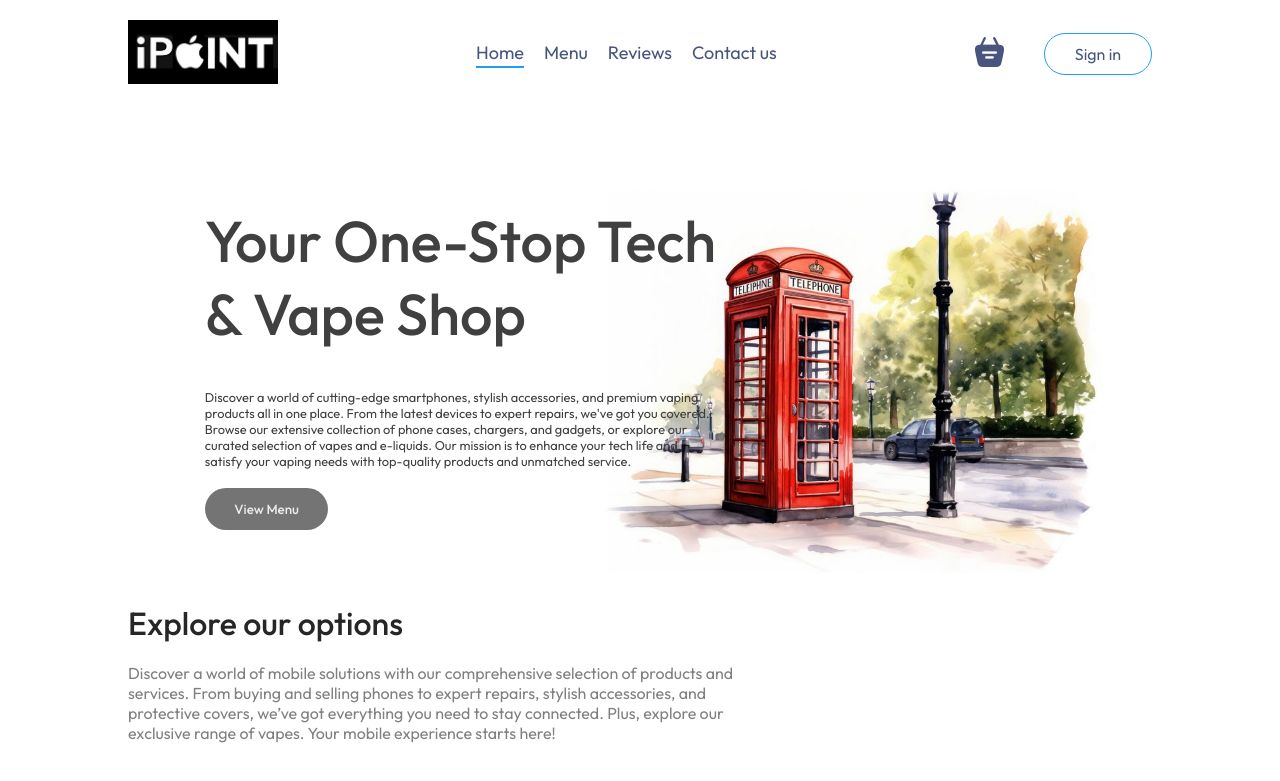
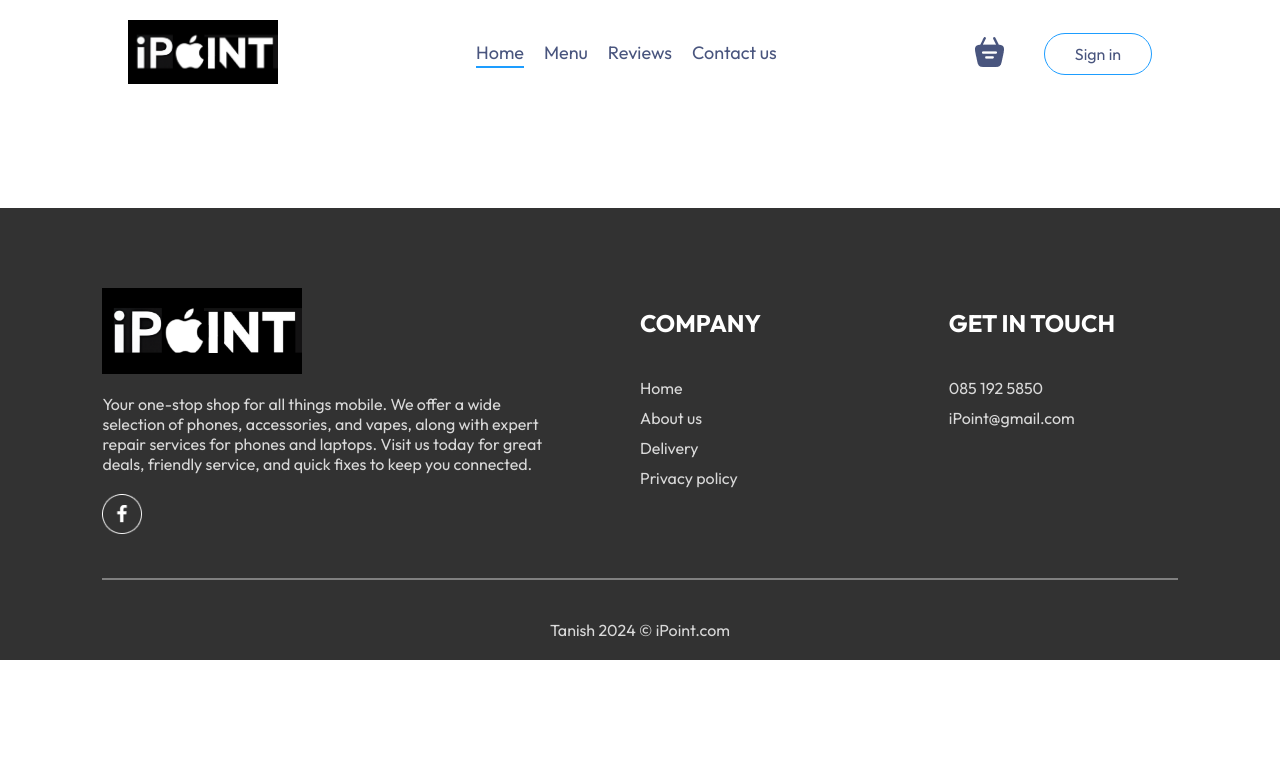
Before and after one commit to TanishAfre/iPlace, a React (Vite) app: page / in a window 1280 px wide. Shown: the top 781 px of the page. Built offline with nearby package versions, Linux system fonts and the light colour scheme; a web font is replaced by a local one.

Commit message:
test app

```diff
--- a/src/App.jsx
+++ b/src/App.jsx
@@ -20,7 +20,7 @@
     <div className='app'>
     <Navbar/>
     <Routes>
-      <Route path='/' element={<Home/>}/>
+      <Route path='/ipoint' element={<Home/>}/>
       <Route path='cart' element={<Cart/>}/>
       <Route path='order' element={<PlaceOrder/>}/>
       <Route path='/payment' element={<Payment/>}/>
--- a/vite.config.js
+++ b/vite.config.js
@@ -3,6 +3,7 @@
 
 // https://vitejs.dev/config/
 export default defineConfig({
+  base: '/ipoint',
   plugins: [react()],
-  base: '/ipoint/',
+
 })
```
